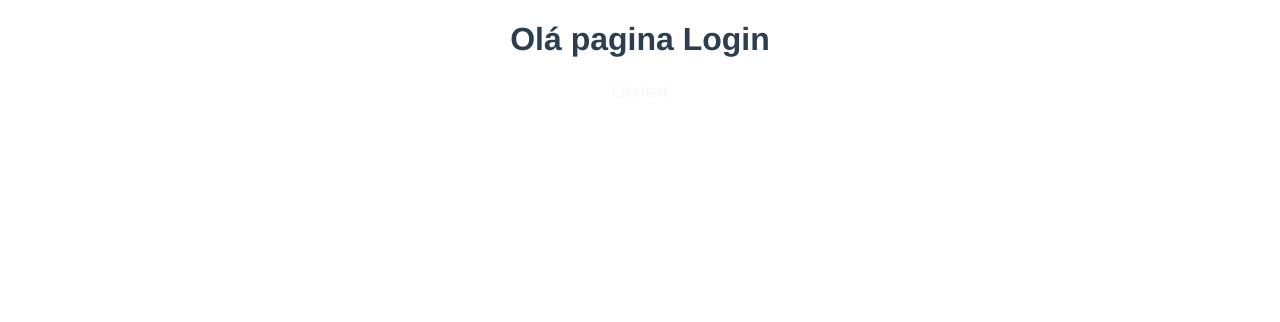
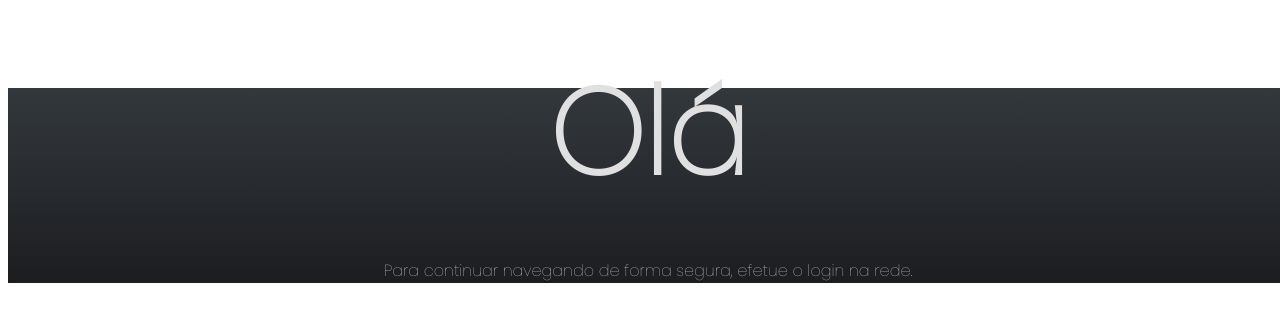
Before and after one commit to LeonardoVechieti/desafio3_compass, a Vue app: page / in a window 1280 px wide. Shown: the top 322 px of the page. Built offline with nearby package versions, Linux system fonts and the light colour scheme.

Commit message:
Feat: dark background main page, title and subtitle

```diff
--- a/src/App.vue
+++ b/src/App.vue
@@ -11,12 +11,21 @@ export default {
 </script>
 
 <style lang="scss">
+
+html {
+  display: flex;
+}
+
 #app {
+
   font-family: "Avenir", Helvetica, Arial, sans-serif;
   -webkit-font-smoothing: antialiased;
   -moz-osx-font-smoothing: grayscale;
   text-align: center;
   color: #2c3e50;
+
+  height: 100vh;
+  width: 100vw;
 }
 
 nav {
--- /dev/null
+++ b/src/components/MyTitle/MyTitle.scss
@@ -0,0 +1,8 @@
+.MyTitle {
+    font-family: 'Poppins';
+    font-style: normal;
+    font-weight: 400;
+    font-size: 60px;
+    line-height: 90px;
+    color: #E0E0E0;
+}
--- a/src/components/MyTitle/MyTitle.vue
+++ b/src/components/MyTitle/MyTitle.vue
@@ -1,6 +1,5 @@
 <template>
   <div class="MyTitle" :type="type" :content="content">
-    <p>Componente TITLE</p>
     <h1 v-show="h1">{{ cnt }}</h1>
     <h2 v-show="h2">{{ cnt }}</h2>
     <h3 v-show="h3">{{ cnt }}</h3>
@@ -65,3 +64,8 @@ export default {
   }
 }
 </script>
+
+<style lang="scss" scoped>
+
+@import './MyTitle.scss'
+</style>
--- a/src/components/myText/myText.vue
+++ b/src/components/myText/myText.vue
@@ -1,14 +1,19 @@
 
 <template>
-    <p :class="MyText">OlaText</p>
+    <p :class="MyText" :text="text">{{ text }}</p>
 </template>
 
 <script>
 export default {
     name: "MyText",
     props: {
-        Text: String
-    }
+        MyText: {
+            type: String
+        },
+        text: {
+            type: String
+        }
+    },
 }
 </script>
 
--- /dev/null
+++ b/src/views/PageLogin/PageLogin.scss
@@ -0,0 +1,3 @@
+#PageLogin {
+    background: linear-gradient(180deg, #33383D 0%, #1C1D20 100%);
+}
--- a/src/views/PageLogin/PageLogin.vue
+++ b/src/views/PageLogin/PageLogin.vue
@@ -1,17 +1,25 @@
 <template>
-  <div>
-    <h1>Olá pagina Login</h1>
-    <MyText />
+  <div id="PageLogin">
+    <MyTitle type="h1" content="Olá" />
+    <MyText text="Para continuar navegando de forma segura, efetue o login na rede."/>
   </div>
 </template>
 
 <script>
 import MyText from '@/components/MyText/MyText.vue';
+import MyTitle from '@/components/MyTitle/MyTitle.vue';
 export default {
   name: "PageLogin",
   components: {
-    MyText
+    MyText,
+    MyTitle
   },
 
 };
 </script>
+
+<style lang="scss" scoped>
+@import './PageLogin.scss'
+
+
+</style>
```
Also changed, not shown: src/views/PageHome/PageHome.vue (line endings or trailing spaces).
